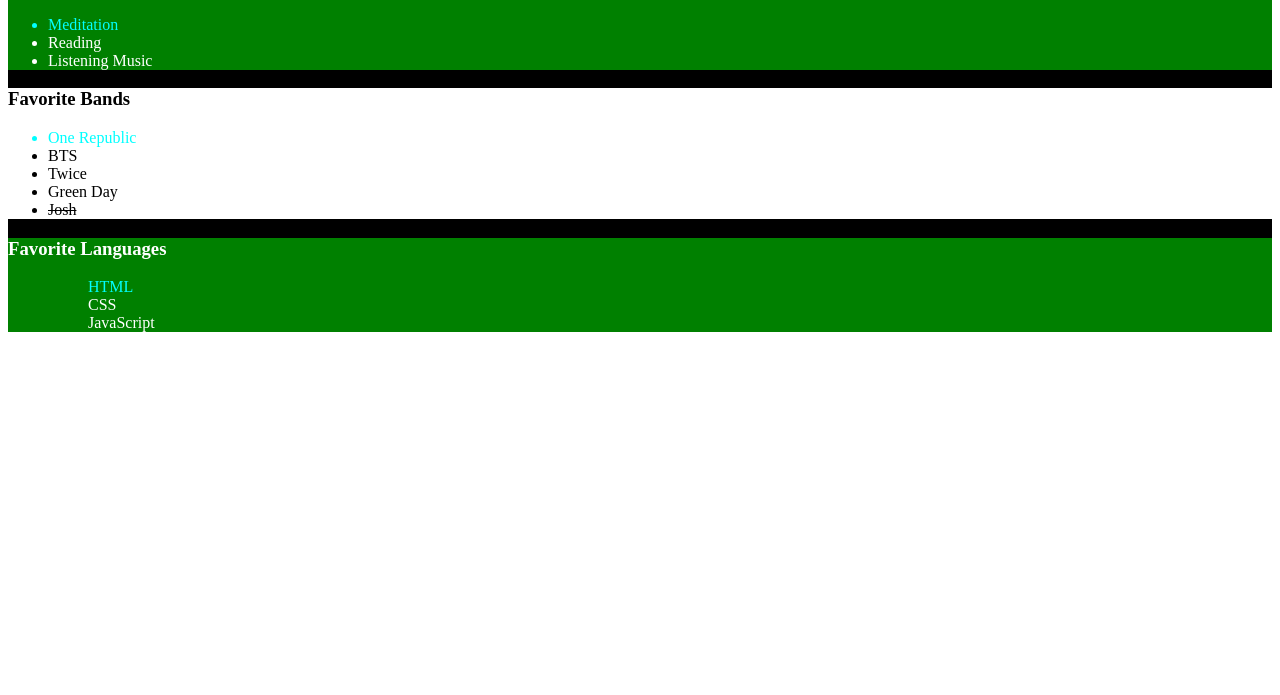
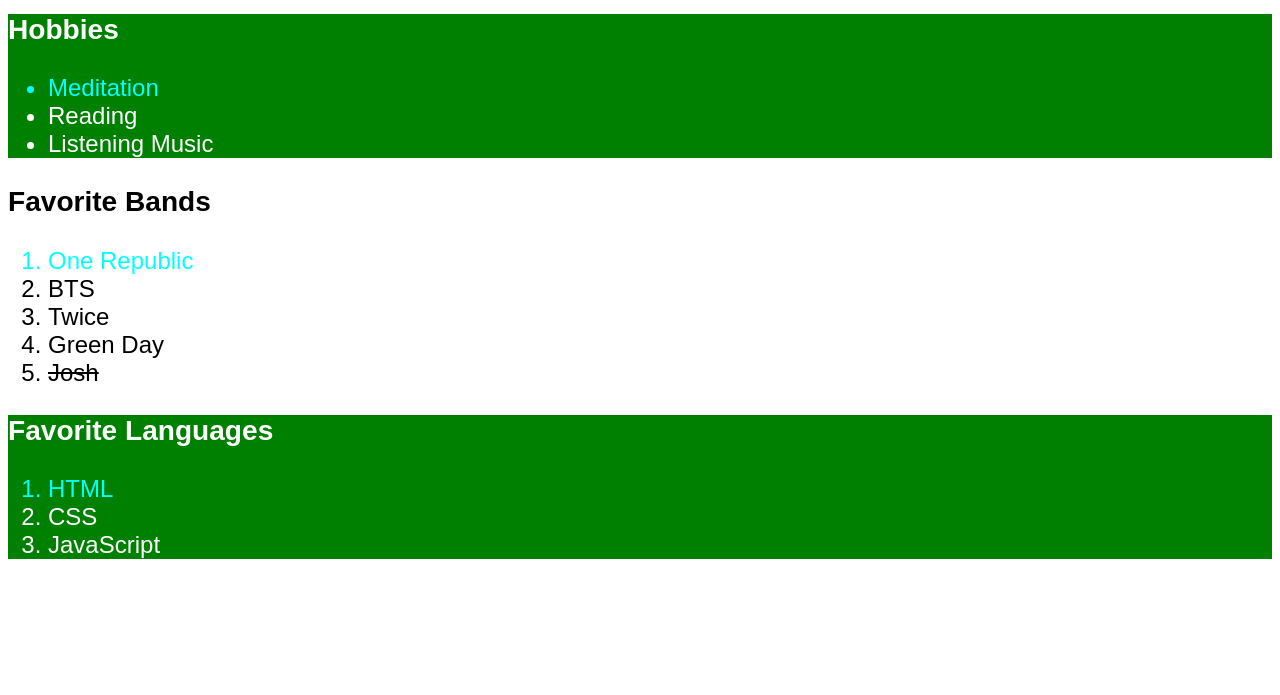
Before and after one commit to AceArash/Countdowntimertry1, a plain HTML site: page css/user-profile/u.html in a window 1280 px wide. Shown: the part 105-800 px from the top of the page. Drawn offline with Linux system fonts and the light colour scheme.

Commit message:
updating
specificity next!

```diff
--- /dev/null
+++ b/css/color/c.css
@@ -0,0 +1,26 @@
+* {
+  box-sizing: border-box;
+  background-color: hsla(10, 50%, 50%, 0.9);
+  font-size: 24px;
+}
+body {
+  text-align: center;
+  justify-content: center;
+  padding: 20px;
+  margin: 30px;
+}
+
+h1 {
+  background-color: limegreen;
+  color: red;
+  font-size: 42px;
+}
+p {
+  background-color: rgb(0, 0, 0);
+  color: antiquewhite;
+}
+h3 {
+  font-size: 32px;
+  background-color: yellow;
+  color: royalblue;
+}
--- a/css/project-blog/user-profile/u.css
+++ b/css/user-profile/u.css
@@ -1,15 +1,21 @@
 * {
   box-sizing: border-box;
 }
+body {
+  font-size: 24px;
+  font-weight: 400;
+  font-family: Arial, Helvetica, sans-serif;
+}
 .black {
-  background-color: black;
+  background-color: white;
 }
 .header-title {
   background-color: #fff;
   color: black;
   text-align: center;
 }
-.hobbies-section {
+.hobbies-section,
+.prog-lang {
   background-color: green;
   color: white;
 }
@@ -17,13 +23,10 @@
   background-color: white;
   color: black;
 }
-.prog-lang {
-  background-color: green;
-  color: white;
-}
-.aqua {
-  color: aqua;
+
+.cyan {
+  color: cyan;
 }
 .line-through {
-  text-decoration: line-through;
+  text-decoration-line: line-through;
 }
--- a/css/project-blog/user-profile/u.html
+++ b/css/user-profile/u.html
@@ -15,7 +15,7 @@
             <div class="hobbies-section">
                 <h3>Hobbies</h3>
                 <ul>
-                    <li class="aqua">Meditation</li>
+                    <li class="cyan">Meditation</li>
                     <li>Reading</li>
                     <li>Listening Music</li>
                 </ul>
@@ -24,23 +24,23 @@
         <section>
             <div class="bands-section">
                 <h3>Favorite Bands</h3>
-                <ul>
-                    <li class="aqua">One Republic</li>
+                <ol>
+                    <li class="cyan">One Republic</li>
                     <li>BTS</li>
                     <li>Twice</li>
                     <li>Green Day</li>
                     <li class="line-through">Josh</li>
-                </ul>
+                </ol>
             </div>
         </section>
         <section>
             <div class="prog-lang">
                 <h3>Favorite Languages</h3>
-                <ul>
-                    <ul class="aqua">HTML</ul>
-                    <ul>CSS</ul>
-                    <ul>JavaScript</ul>
-                </ul>
+                <ol>
+                    <li class="cyan">HTML</li>
+                    <li>CSS</li>
+                    <li>JavaScript</li>
+                </ol>
             </div>
         </section>
     </main>
```
Also changed, not shown: css/color/c.html (added, +28 -0 lines), css/index.html (+2 -0 lines).
